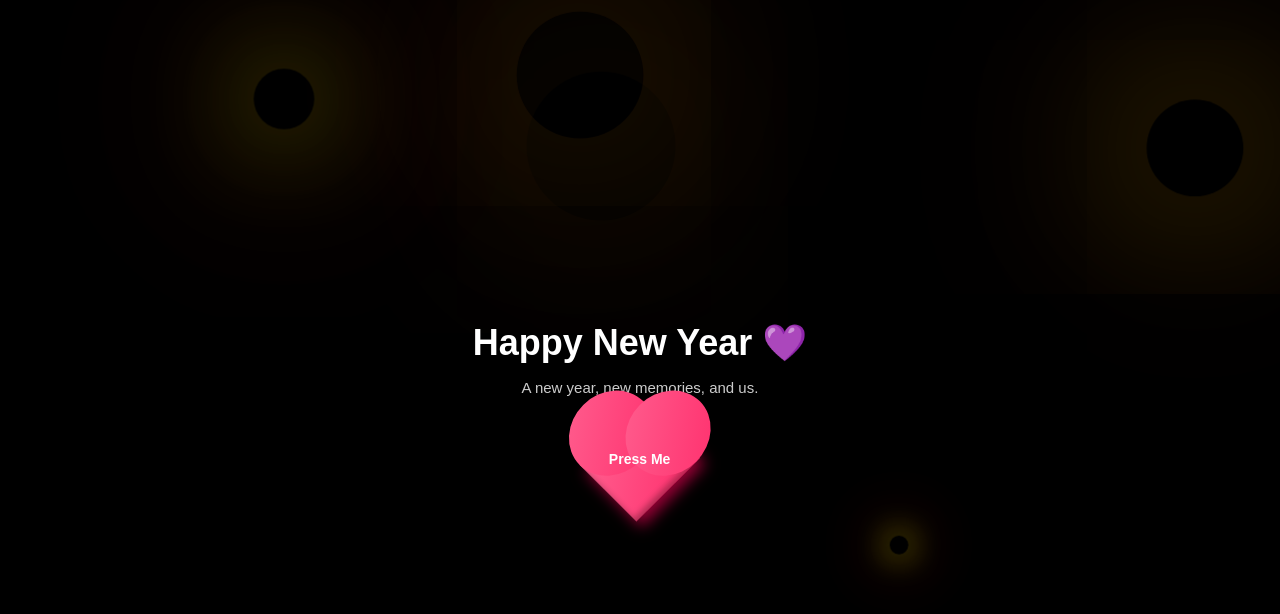
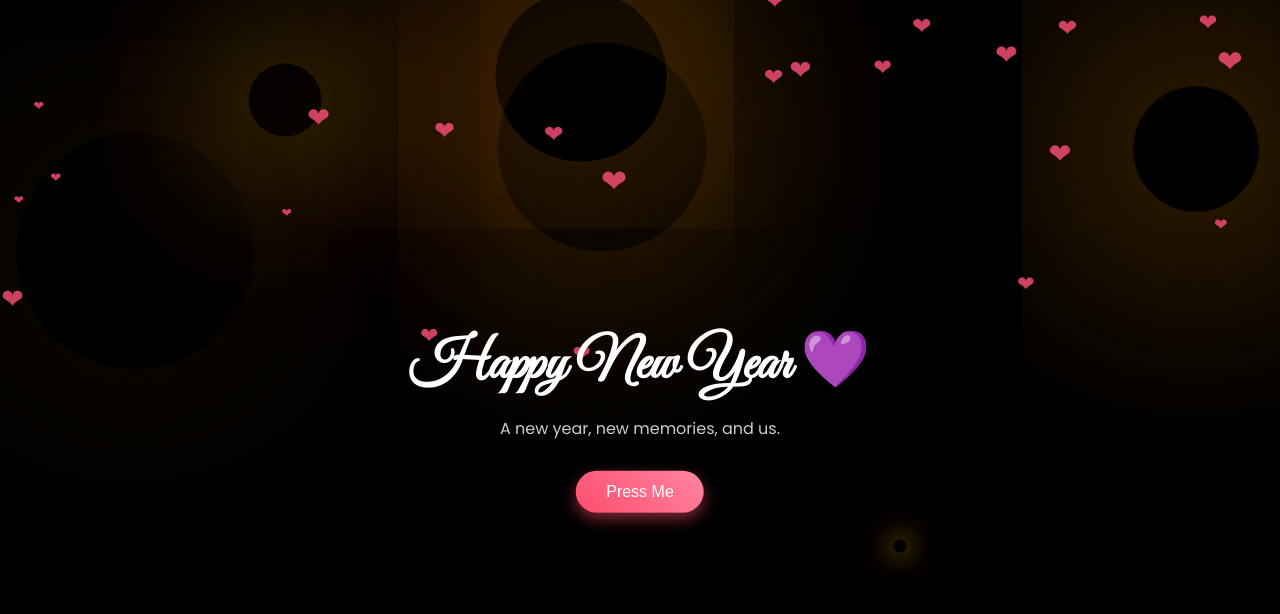
Before and after one commit to kanidhinesh2226/Kadhi-love, a plain HTML site: page index.html in a window 1280 px wide. Drawn offline with Linux system fonts and the light colour scheme.

Commit message:
Update index.html

```diff
--- a/index.html
+++ b/index.html
@@ -4,13 +4,15 @@
 <meta charset="UTF-8">
 <title>Happy New Year</title>
 
+<link href="https://fonts.googleapis.com/css2?family=Great+Vibes&family=Poppins:wght@300;400&display=swap" rel="stylesheet">
+
 <style>
 body {
   margin: 0;
   overflow: hidden;
   background: black;
+  color: white;
   font-family: 'Poppins', sans-serif;
-  color: white;
 }
 
 /* Center content */
@@ -23,77 +25,58 @@ body {
   z-index: 10;
 }
 
+/* Calligraphy heading */
 .center h1 {
-  font-size: 36px;
+  font-family: 'Great Vibes', cursive;
+  font-size: 56px;
   margin-bottom: 10px;
 }
 
 .center p {
-  font-size: 15px;
+  font-size: 16px;
   color: #ccc;
+  margin-bottom: 30px;
 }
 
-/* ❤️ 3D Heart Button */
-.heart-btn {
-  position: relative;
-  width: 90px;
-  height: 80px;
-  background: linear-gradient(145deg, #ff5f8f, #ff2f6d);
-  transform: rotate(-45deg);
-  margin: 25px auto 0;
+/* Normal button */
+button {
+  padding: 12px 30px;
+  font-size: 16px;
+  border-radius: 25px;
+  border: none;
   cursor: pointer;
-  box-shadow:
-    0 8px 15px rgba(255, 0, 90, 0.6),
-    inset 0 -4px 6px rgba(0,0,0,0.3);
-  transition: transform 0.15s ease, box-shadow 0.15s ease;
+  background: linear-gradient(45deg, #ff4d6d, #ff85a1);
+  color: white;
+  box-shadow: 0 6px 15px rgba(255, 77, 109, 0.5);
+  transition: transform 0.2s ease;
 }
 
-.heart-btn::before,
-.heart-btn::after {
-  content: "";
-  position: absolute;
-  width: 90px;
-  height: 80px;
-  background: linear-gradient(145deg, #ff5f8f, #ff2f6d);
-  border-radius: 50%;
+button:hover {
+  transform: scale(1.05);
 }
 
-.heart-btn::before {
-  top: -40px;
-  left: 0;
+/* ❤️ Falling hearts */
+.heart {
+  position: fixed;
+  top: -10px;
+  color: rgba(255, 80, 120, 0.8);
+  font-size: 18px;
+  animation: fall linear infinite;
+  z-index: 1;
 }
 
-.heart-btn::after {
-  left: 40px;
-  top: 0;
-}
-
-.heart-btn span {
-  position: absolute;
-  transform: rotate(45deg);
-  top: 30px;
-  left: 16px;
-  color: white;
-  font-size: 14px;
-  font-weight: bold;
-  z-index: 2;
-}
-
-/* Press effect */
-.heart-btn:active {
-  transform: rotate(-45deg) scale(0.95);
-  box-shadow:
-    0 4px 8px rgba(255, 0, 90, 0.6),
-    inset 0 2px 4px rgba(0,0,0,0.4);
+@keyframes fall {
+  from { transform: translateY(-10vh); }
+  to { transform: translateY(110vh); }
 }
 
 /* 🎆 Fireworks */
 .firework {
   position: absolute;
-  width: 8px;
-  height: 8px;
+  width: 10px;
+  height: 10px;
   border-radius: 50%;
-  animation: explode 1.4s ease-out forwards;
+  animation: explode 1.6s ease-out forwards;
 }
 
 @keyframes explode {
@@ -102,7 +85,7 @@ body {
     opacity: 1;
   }
   100% {
-    transform: scale(20);
+    transform: scale(25);
     opacity: 0;
   }
 }
@@ -114,10 +97,7 @@ body {
 <div class="center">
   <h1>Happy New Year 💜</h1>
   <p>A new year, new memories, and us.</p>
-
-  <div class="heart-btn" onclick="goNext()">
-    <span>Press Me</span>
-  </div>
+  <button onclick="goNext()">Press Me</button>
 </div>
 
 <script>
@@ -125,23 +105,32 @@ function goNext() {
   window.location.href = "page2.html";
 }
 
-/* 🎆 Strong fireworks generator */
+/* ❤️ Create falling hearts */
+for (let i = 0; i < 25; i++) {
+  const heart = document.createElement("div");
+  heart.className = "heart";
+  heart.innerHTML = "❤";
+  heart.style.left = Math.random() * 100 + "vw";
+  heart.style.fontSize = (12 + Math.random() * 20) + "px";
+  heart.style.animationDuration = (8 + Math.random() * 10) + "s";
+  heart.style.animationDelay = Math.random() * 5 + "s";
+  document.body.appendChild(heart);
+}
+
+/* 🎆 Fireworks */
 setInterval(() => {
   const fw = document.createElement("div");
   fw.className = "firework";
   fw.style.left = Math.random() * window.innerWidth + "px";
   fw.style.top = Math.random() * window.innerHeight + "px";
-  fw.style.background = "transparent";
   fw.style.boxShadow = `
-    0 0 15px yellow,
-    0 0 30px red,
-    0 0 45px orange
+    0 0 20px yellow,
+    0 0 40px red,
+    0 0 60px orange
   `;
   document.body.appendChild(fw);
 
-  setTimeout(() => {
-    fw.remove();
-  }, 1400);
+  setTimeout(() => fw.remove(), 1600);
 }, 250);
 </script>
 
```
